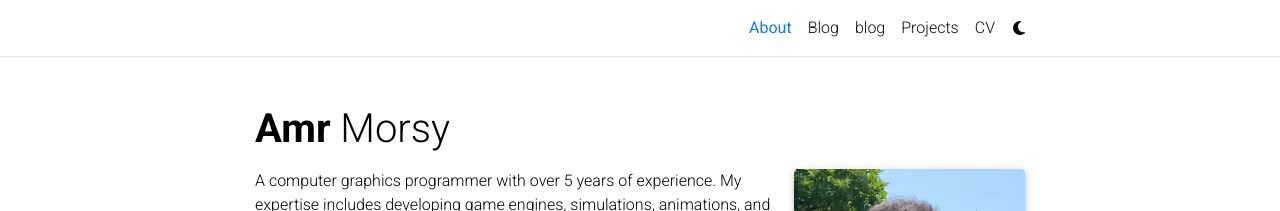
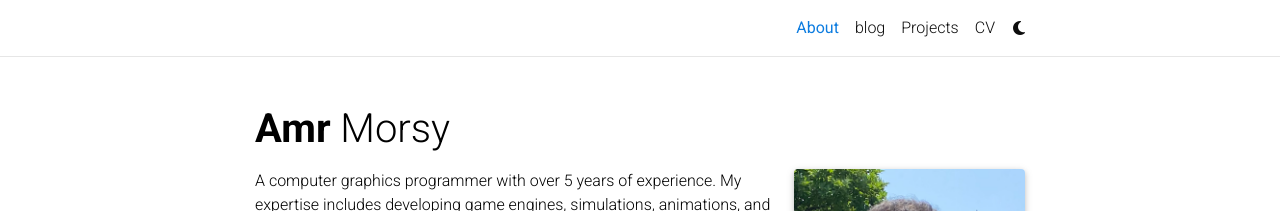
Before and after one commit to AmrHMorsy/AmrMorsy.github.io, a Jekyll site: the page built from _pages/about.md, in a window 1280 px wide. Shown: the top 211 px of the page. Built offline with Jekyll 4.4.1, drawn with Linux system fonts in a browser that asks for light colours; full-size pictures stand in for the smaller copies a plugin makes; comment, search, counter and statistics services are not loaded; a style sheet for code colours, icons or effects is not loaded.

Commit message:
Update _config.yml

```diff
--- a/_config.yml
+++ b/_config.yml
@@ -118,10 +118,10 @@
 # Blog
 # -----------------------------------------------------------------------------
 
-blog_name: Rendered Reflections # blog_name will be displayed in your blog page
-blog_nav_title: Blog # your blog must have a title for it to be displayed in the nav bar
-blog_description: Exploring the art and science of computer graphics programming.
-permalink: /blog/:year/:title/
+blog_name: # Rendered Reflections # blog_name will be displayed in your blog page
+blog_nav_title: # Blog # your blog must have a title for it to be displayed in the nav bar
+blog_description: # Exploring the art and science of computer graphics programming.
+permalink: # /blog/:year/:title/
 
 # Pagination
 pagination:
```
